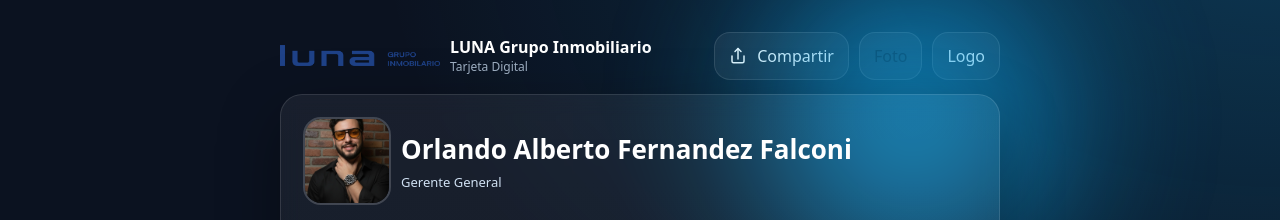
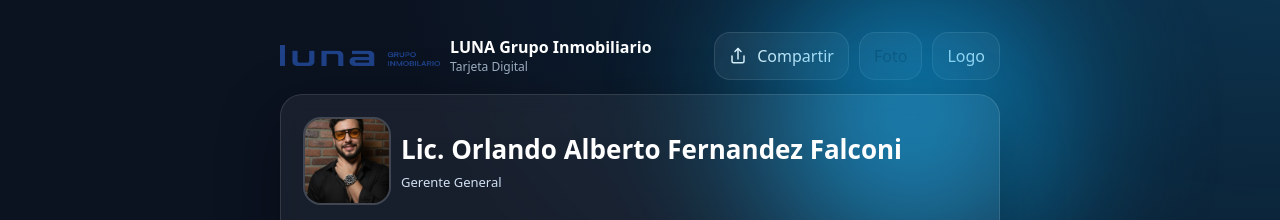
Before and after one commit to gerencialunagrupoinm-beep/ORLANDO-FALCONI, a plain HTML site: page index.html in a window 1280 px wide. Shown: the top 220 px of the page. Drawn offline with Linux system fonts and the light colour scheme.

Commit message:
Update index.html

```diff
--- a/index.html
+++ b/index.html
@@ -88,7 +88,7 @@
       <div class="row">
         <img class="avatar" src="Imagen1.jpg" alt="Orlando Alberto Fernandez Falconi">
         <div>
-          <h1 class="name">Orlando Alberto Fernandez Falconi</h1>
+          <h1 class="name">Lic. Orlando Alberto Fernandez Falconi</h1>
           <p class="role">Gerente General</p>
         </div>
       </div>
```
